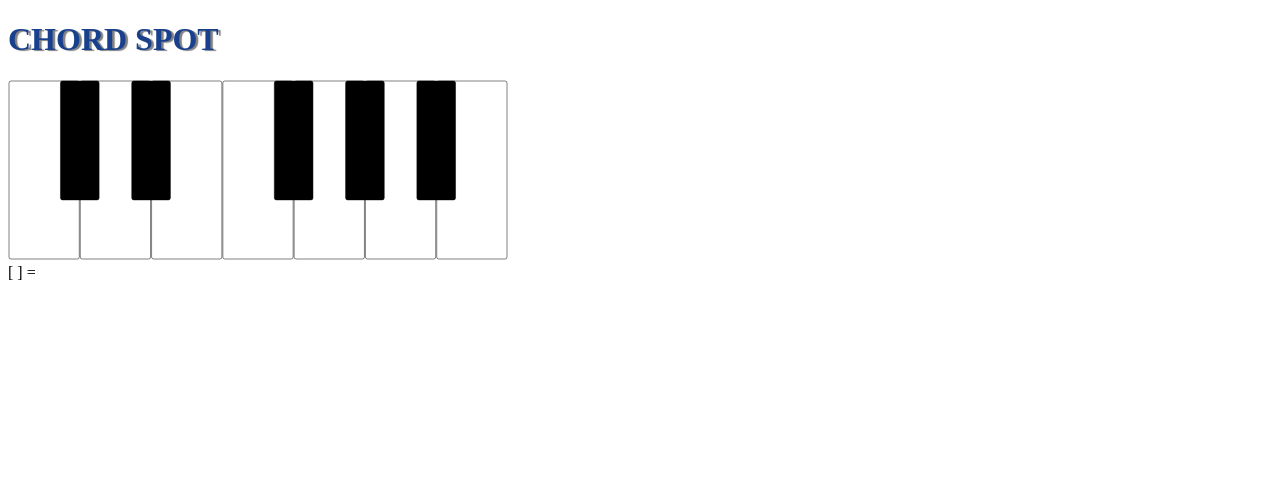
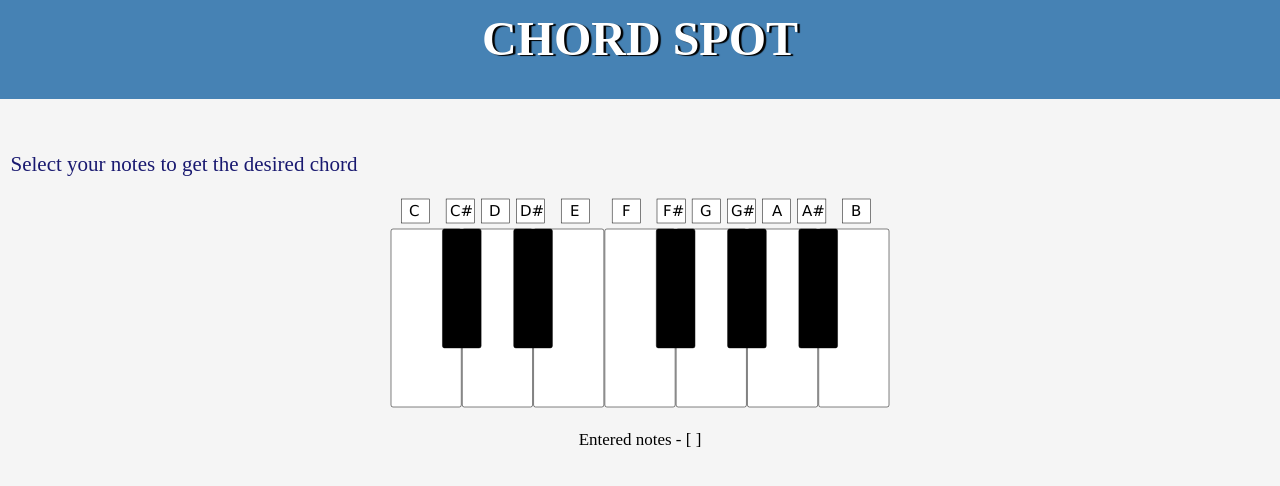
Before and after one commit to 01rohangarg01/chord-spot, a plain HTML site: page index.html in a window 1280 px wide. Drawn offline with Linux system fonts and the light colour scheme.

Commit message:
Pre-Final

```diff
--- a/index.html
+++ b/index.html
@@ -9,12 +9,58 @@
     <link rel="stylesheet" type="text/css" href="svgintpiano.css">
 </head>
 
-<body>
-<label id="chord-spot"><h1><a href="/index.html">CHORD SPOT</a></h1></label>
+<body id="bodyfull">
 
+<div id="chord-spot"><h1><a href="/index.html">CHORD SPOT</a></h1></div>
+
+<pre id="selectline">  Select your notes to get the desired chord</pre>
+
+<div id="noteline">
+  <svg width="500" height = "26">
+  <g>
+    <rect width="28.28571428571429" height="24" y="1" class="linenotes"></rect>
+    <text x="19" y="18" font-family="Verdana" font-size="15" fill="black">C</text>
+  </g><g>
+    <rect width="28.28571428571429" height="24"  y="1" class="linenotes"></rect>
+    <text x="60" y="18" font-family="Verdana" font-size="15" fill="black">C#</text>
+  </g><g>
+    <rect width="28.28571428571429" height="24" x="93.1" y="1" class="linenotes"></rect>
+    <text x="99" y="18" font-family="Verdana" font-size="15" fill="black">D</text>
+  </g><g>
+    <rect width="28.28571428571429" height="24" x="126.5" y="1" class="linenotes"></rect>
+    <text x="130" y="18" font-family="Verdana" font-size="15" fill="black">D#</text>
+  </g><g>
+    <rect width="28.28571428571429" height="24" x="171.1" y="1" class="linenotes"></rect>
+    <text x="180" y="18" font-family="Verdana" font-size="15" fill="black">E</text>
+  </g><g>
+    <rect width="28.28571428571429" height="24" x="5.1" y="1" class="linenotes"></rect>
+    <text x="232" y="18" font-family="Verdana" font-size="15" fill="black">F</text>
+  </g><g>
+    <rect width="28.28571428571429" height="24" x="5.1" y="1" class="linenotes"></rect>
+    <text x="273" y="18" font-family="Verdana" font-size="15" fill="black">F#</text>
+  </g><g>
+    <rect width="28.28571428571429" height="24" x="5.1" y="1" class="linenotes"></rect>
+    <text x="310" y="18" font-family="Verdana" font-size="15" fill="black">G</text>
+  </g><g>
+    <rect width="28.28571428571429" height="24" x="5.1" y="1" class="linenotes"></rect>
+    <text x="341" y="18" font-family="Verdana" font-size="15" fill="black">G#</text>
+  </g><g>
+    <rect width="28.28571428571429" height="24" x="5.1" y="1" class="linenotes"></rect>
+    <text x="382" y="18" font-family="Verdana" font-size="15" fill="black">A</text>
+  </g><g>
+    <rect width="28.28571428571429" height="24" x="5.1" y="1" class="linenotes"></rect>
+    <text x="412" y="18" font-family="Verdana" font-size="15" fill="black">A#</text>
+  </g><g>
+    <rect width="28.28571428571429" height="24" x="5.1" y="1" class="linenotes"></rect>
+    <text x="461" y="18" font-family="Verdana" font-size="15" fill="black">B</text>
+  </g>
+  </svg>
+</div>
 <div id="piano-container"></div>
+<br>
+<div id="yournotes">Entered notes - [ <span id="printnotes"></span> ] </div>
 
-[ <span id="printnotes"></span> ] = <span id="printchord"></span>
+<span id="printchord"></span>
 
 <script src="https://cdn.jsdelivr.net/npm/@tonaljs/tonal/browser/tonal.min.js"></script>
 <script src="svgintpiano.js"></script>
--- a/index.js
+++ b/index.js
@@ -18,3 +18,20 @@ function printnotes() {
 function printchord() {
     document.getElementById("printchord").innerHTML = Tonal.Chord.detect(oparr).join(", ");
 }
+
+
+w1 = 70.28571428571429;
+w2 = 38.657142857142865;
+boxw = 28.28571428571429;
+boxx = [(w1-w2/2)/2-(boxw/2), w1-(boxw/2), (w1+w1/2-boxw/2), w1-(boxw/2)+w1, 2*w1+w2/2+ (3*w1-(2*w1+w2/2))/2-boxw/2, 3*w1+(w1-w2/2)/2-(boxw/2), 3*w1+w1-(boxw/2), 3*w1+ (w1+w1/2-boxw/2), 3*w1+w1-(boxw/2)+w1, 4*w1+ (w1+w1/2-boxw/2), 4*w1+ w1-(boxw/2)+w1, 4*w1+ 2*w1+w2/2+ (3*w1-(2*w1+w2/2))/2-boxw/2]
+
+function width_set(a){
+    return boxx[a];
+}
+
+let noteline_svg = document.getElementById("noteline").children[0];
+for (var i = 0; i < noteline_svg.children.length; i++) {
+    let g = noteline_svg.children[i];
+    let rect = g.children[0];
+    rect.setAttribute("x", boxx[i]);
+}
--- a/style.css
+++ b/style.css
@@ -1,25 +1,99 @@
+#bodyfull{
+    background-color:whitesmoke;
+    margin: 0%;
+}
+
+
 a{
     text-decoration: none;
-    color:rgb(24, 64, 140);
-    text-shadow: 2.5px 1px 1px grey;
+    color:white;
+    text-shadow: 2.5px 1px 1px black;
+    display: inline-block;
+    padding-top: 10px;
 }
 
-#enternotes{
+#yournotes{
+text-align: center;
+font-family: Bahnschrift;
     font-size: 17px;
 }
 
-button{
-    margin-left: 163px;
-    margin-top: 10px;
+#chord-spot{
+    background-color:steelblue;
+    font-size: 150%;
+    width: 110;
+    text-align: center;
+    position: relative;
+    top: -32px;
+    padding: 1px;
+
 }
-area{
+
+#piano-container{
+    text-align: center;
+    size: 200%;
+}
+
+#noteline{
+    text-align: center;
+}
+
+#printchord{
+    display: block;
+    text-align: center;
+font-family: Bahnschrift;
+    font-size: 17px;
+}
+/* area{
     cursor: pointer;
+} */
+
+
+#selectline{
+    font-family: Bahnschrift;
+    font-size: 21px;
+    color:midnightblue;
 }
-img{
-    width: 50%;
-    height: 50%;
+/* #piano-cotainer{
     display: block;
-    margin: 0 auto;
-    float: left;
-    border-radius: 10px;
+    position: relative;
+    left: 50%;
+} */
+
+/* #printchord{
+    font-family: Arial;
+    font-size: 60px;
+    opacity: 1;
+    transition: opacity 2s;
 }
+#test p {
+    opacity: 0;
+    font-size: 21px;
+    margin-top: 25px;
+    text-align: center;
+
+    -webkit-transition: opacity 2s ease-in;
+       -moz-transition: opacity 2s ease-in;
+        -ms-transition: opacity 2s ease-in;
+         -o-transition: opacity 2s ease-in;
+            transition: opacity 2s ease-in;
+}
+
+#test p.load {
+    opacity: 1;
+} */
+
+#printchord {
+	animation: fadeInAnimation ease 3s
+	animation-iteration-count: 1;
+	animation-fill-mode: forwards;
+}
+
+@keyframes fadeInAnimation {
+	0% {
+		opacity: 0;
+	}
+	100% {
+		opacity: 1;
+	}
+}
--- a/svgintpiano.css
+++ b/svgintpiano.css
@@ -9,14 +9,14 @@
 
   .svgkey_on {
     stroke: black;
-    fill: red;
+    fill: lightblue;
     stroke-width: 0.5px;
     rx: 2;
   }
 
   .svgkey_off:hover {
     stroke: black;
-    fill: lightblue;
+    fill: lightgray;
     stroke-width: 0.5px;
   }
 
@@ -29,13 +29,19 @@
 
   .svgkey_black_on {
     stroke: black;
-    fill: red;
+    fill: lightblue;
     stroke-width: 0.5px;
     rx: 2;
   }
 
   .svgkey_black_off:hover {
     stroke: black;
-    fill: lightblue;
+    fill: lightgray;
     stroke-width: 0.5px;
   }
+
+  .linenotes{
+    stroke: black;
+    fill: white;
+    stroke-width: 0.5px;
+  }
```
